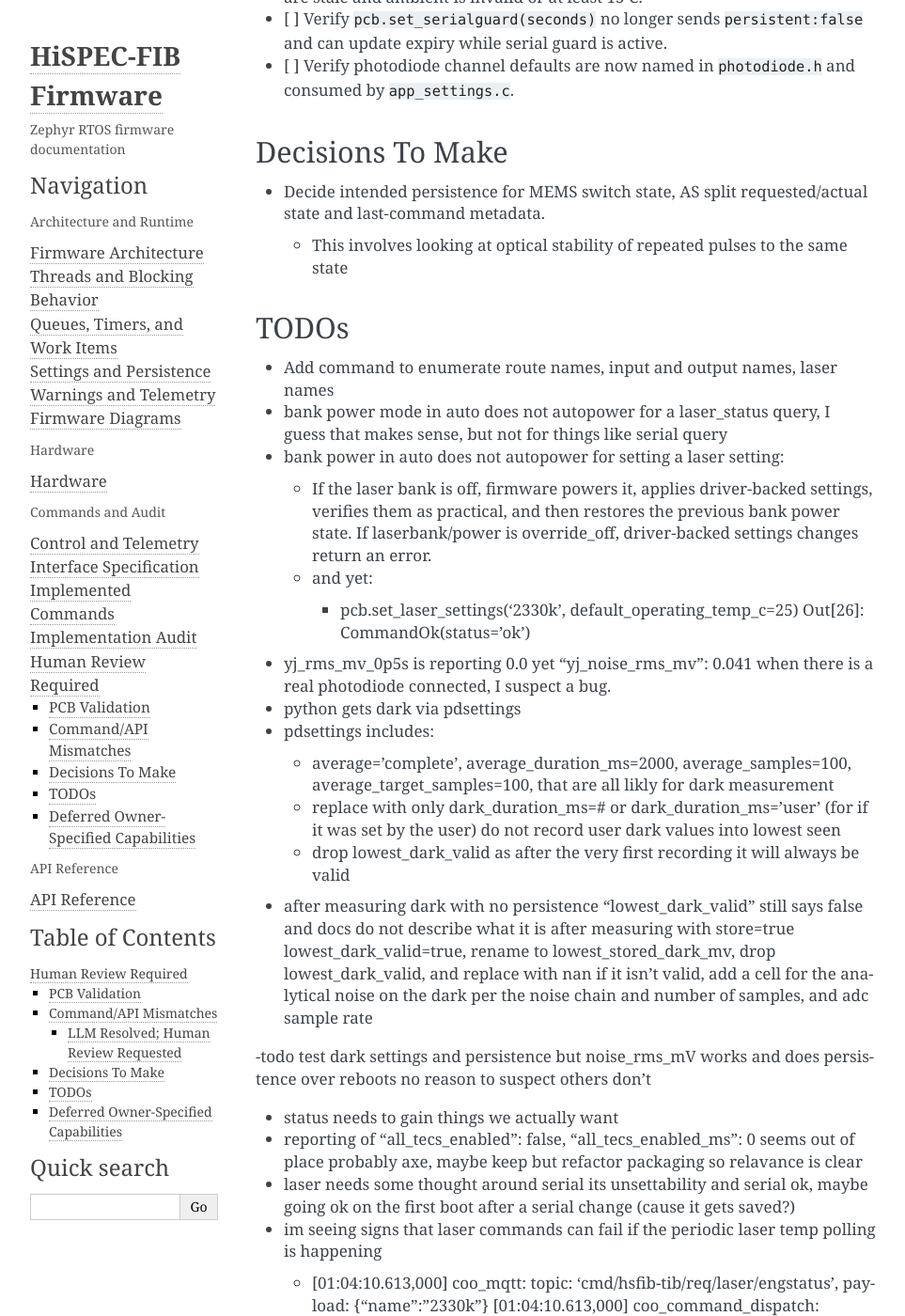
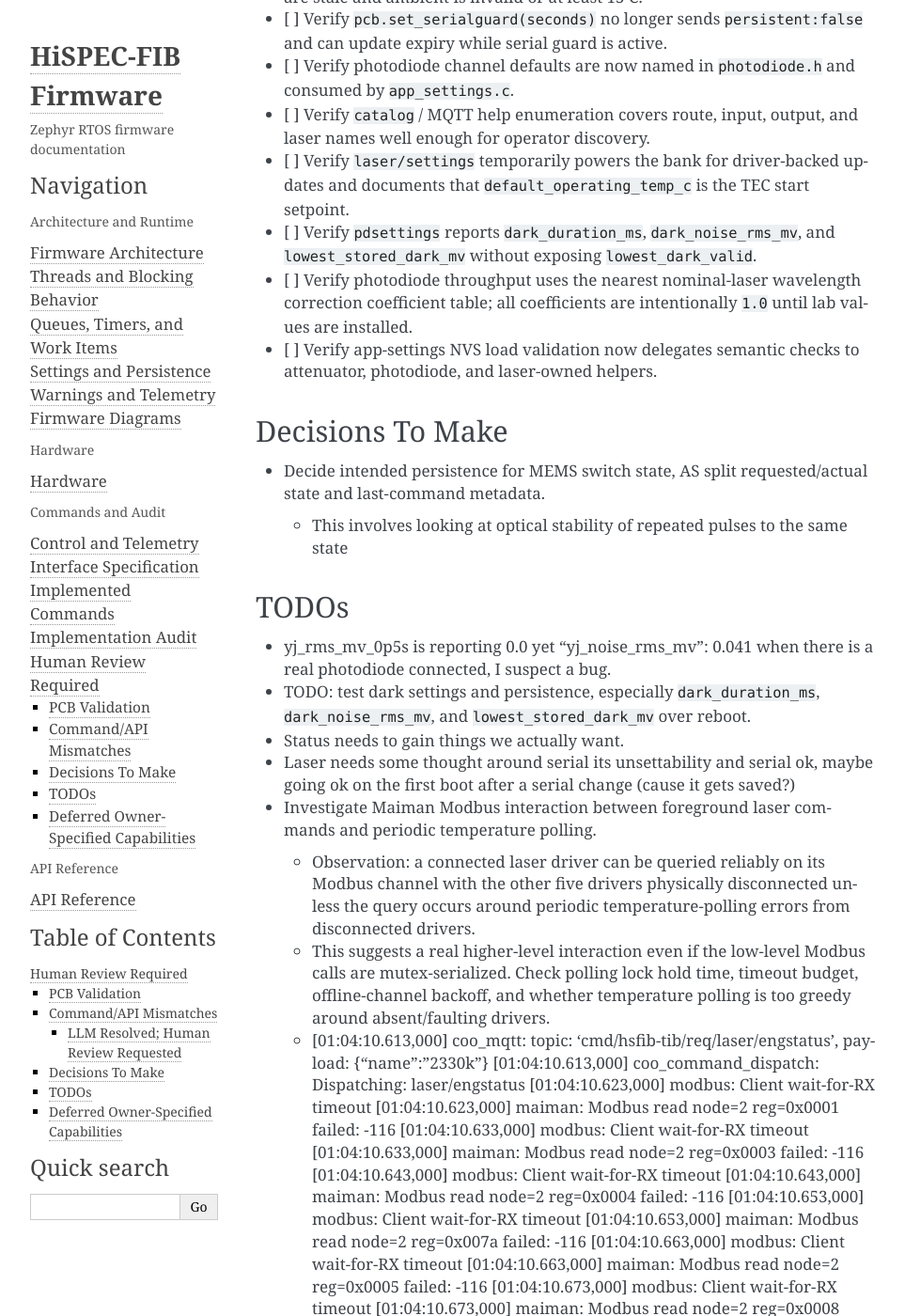
Before and after one commit to COO-Utilities/hispec-tib, a Sphinx documentation site: the page built from doc/human_review_required.md, in a window 1280 px wide and 1400 px high, scrolled down 3537 px. Shown: the whole window at 94% size, without its empty margins (148-1111 px from the left). Built offline with Sphinx 7.4.7, drawn with Linux system fonts in a browser that asks for light colours; some of the changed text lies outside the part shown.

Commit message:
Refresh human review roadmap

```diff
--- a/doc/human_review_required.md
+++ b/doc/human_review_required.md
@@ -58,14 +58,26 @@
   `requested_toggle_rate_hz`, and `toggle_rate_hz` with six decimal places.
 - [ ] Verify `laserbank/power` and `laserbank/heater` now use `mode` as the
   only payload key; the old `override` payload key is intentionally dropped.
-- [ ] Verify `laserbank/heater` now reports `mode` and `poll_age_s`, and that
-  `commands.md` documents the `any_disabled_*` flags.
+- [ ] Verify `laserbank/heater` now reports compact algorithm-facing status
+  without the old wordy `all_tecs_enabled` / `any_disabled_below_15c` fields.
 - [ ] Verify heater `auto` mode turns the heater off when all laser temperatures
   are stale and ambient is invalid or at least 15 C.
 - [ ] Verify `pcb.set_serialguard(seconds)` no longer sends `persistent:false`
   and can update expiry while serial guard is active.
 - [ ] Verify photodiode channel defaults are now named in `photodiode.h` and
   consumed by `app_settings.c`.
+- [ ] Verify `catalog` / MQTT help enumeration covers route, input, output, and
+  laser names well enough for operator discovery.
+- [ ] Verify `laser/settings` temporarily powers the bank for driver-backed
+  updates and documents that `default_operating_temp_c` is the TEC start
+  setpoint.
+- [ ] Verify `pdsettings` reports `dark_duration_ms`, `dark_noise_rms_mv`, and
+  `lowest_stored_dark_mv` without exposing `lowest_dark_valid`.
+- [ ] Verify photodiode throughput uses the nearest nominal-laser wavelength
+  correction coefficient table; all coefficients are intentionally `1.0` until
+  lab values are installed.
+- [ ] Verify app-settings NVS load validation now delegates semantic checks to
+  attenuator, photodiode, and laser-owned helpers.
 
 
 ## Decisions To Make
@@ -75,31 +87,23 @@
 
 ## TODOs
 
-- Add command to enumerate route names, input and output names, laser names
-- bank power mode in auto  does not autopower  for a laser_status query, I guess that makes sense, but not for things like serial query
+- yj_rms_mv_0p5s is reporting 0.0 yet "yj_noise_rms_mv": 0.041  when there is a real photodiode connected, I suspect a bug.
+- TODO: test dark settings and persistence, especially `dark_duration_ms`,
+  `dark_noise_rms_mv`, and `lowest_stored_dark_mv` over reboot.
 
-- bank power in auto does not autopower for setting a laser setting:
-  - If the laser bank is off, firmware powers it, applies driver-backed settings, verifies them as practical, and then restores the previous bank power state. If laserbank/power is override_off, driver-backed settings changes return an error.
-  - and yet:
-    - pcb.set_laser_settings('2330k', default_operating_temp_c=25)
-      Out[26]: CommandOk(status='ok')
-- yj_rms_mv_0p5s is reporting 0.0 yet "yj_noise_rms_mv": 0.041  when there is a real photodiode connected, I suspect a bug.
-- python gets dark via pdsettings
-- pdsettings includes:
-  - average='complete', average_duration_ms=2000, average_samples=100, average_target_samples=100, that are all likly for dark measurement
-  - replace with only dark_duration_ms=# or dark_duration_ms='user' (for if it was set by the user) do not record user dark values into lowest seen
-  - drop lowest_dark_valid as after the very first recording it will always be valid
-- after measuring dark with no persistence "lowest_dark_valid" still says false and docs do not describe what it is after measuring with store=true lowest_dark_valid=true, rename to lowest_stored_dark_mv, drop lowest_dark_valid, and replace with nan if it isn't valid, add a cell for the analytical noise on the dark per the noise chain and number of samples, and adc sample rate
+- Status needs to gain things we actually want.
 
--todo test dark settings and persistence but  noise_rms_mV works and does persistence over reboots no reason to suspect others don't
+- Laser needs some thought around serial its unsettability and serial ok, maybe going ok on the first boot after a serial change (cause it gets saved?)
 
-- status needs to gain things we actually want
-
-- reporting of "all_tecs_enabled": false, "all_tecs_enabled_ms": 0 seems out of place probably axe, maybe keep but refactor packaging so relavance is clear
-
-- laser needs some thought around serial its unsettability and serial ok, maybe going ok on the first boot after a serial change (cause it gets saved?)
-
-- im seeing signs that laser commands can fail if the periodic laser temp polling is happening
+- Investigate Maiman Modbus interaction between foreground laser commands and
+  periodic temperature polling.
+  - Observation: a connected laser driver can be queried reliably on its Modbus
+    channel with the other five drivers physically disconnected unless the query
+    occurs around periodic temperature-polling errors from disconnected drivers.
+  - This suggests a real higher-level interaction even if the low-level Modbus
+    calls are mutex-serialized. Check polling lock hold time, timeout budget,
+    offline-channel backoff, and whether temperature polling is too greedy around
+    absent/faulting drivers.
   - [01:04:10.613,000] <inf> coo_mqtt: topic: 'cmd/hsfib-tib/req/laser/engstatus', payload: {"name":"2330k"}
     [01:04:10.613,000] <inf> coo_command_dispatch: Dispatching: laser/engstatus
     [01:04:10.623,000] <wrn> modbus: Client wait-for-RX timeout
```
